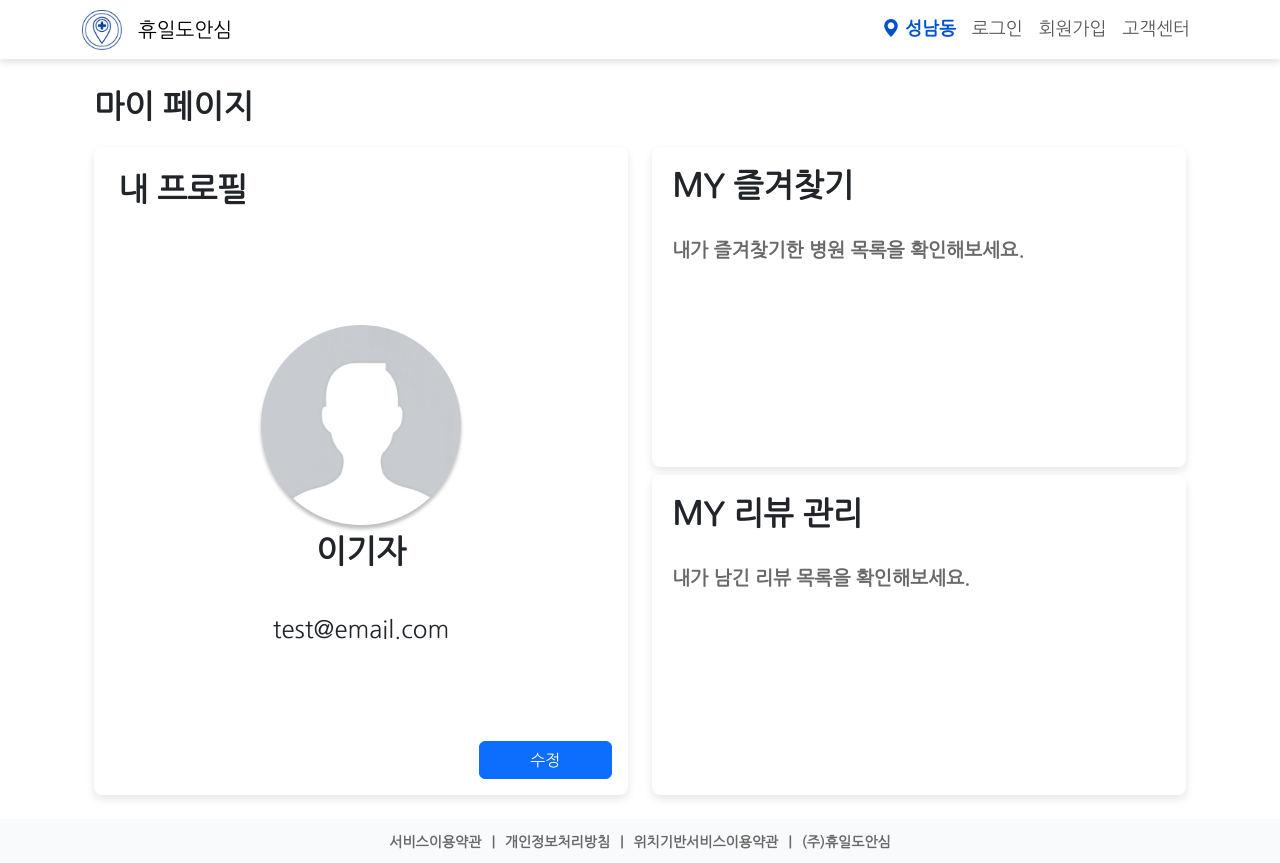
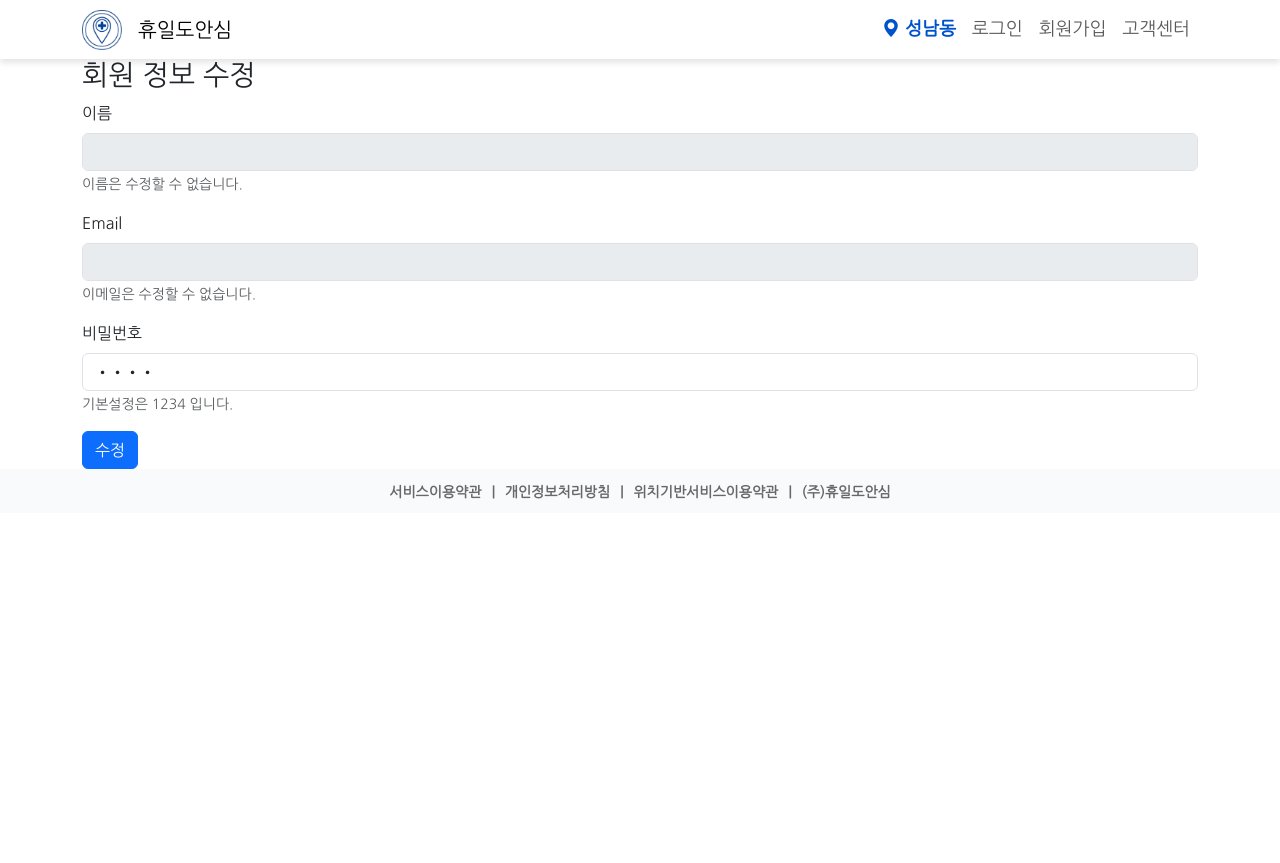
Before and after one commit to crystal-pak/Safeevenonholidays, a React (Create React App) app in the folder Safeevenonholidays-react/: page /mypage/modify/1 in a window 1280 px wide. After the commit the page ends 800 px from the top, so only its background shows below. Built offline with nearby package versions, Linux system fonts and the light colour scheme; a web font is replaced by a local one.

Commit message:
feat: 마이페이지 회원 수정 기능 추가

```diff
--- a/Safeevenonholidays-react/src/App.js
+++ b/Safeevenonholidays-react/src/App.js
@@ -44,7 +44,8 @@ function App() {
           <Route path="modify" element={<KakaoModifyPage />}  />
         </Route>
 
-        <Route path="/mypage/" element={<MyPage />}>
+        <Route path="/mypage/">
+          <Route index element={<MyPage />} />
           <Route path="modify/:id" element={<Modify />} />
           <Route path="myreviews/:id" element={<MyReviews />} />
           <Route path="myfavorites/:id" element={<MyFavorites />} />
--- a/Safeevenonholidays-react/src/MyPage/Modify.js
+++ b/Safeevenonholidays-react/src/MyPage/Modify.js
@@ -1,8 +1,15 @@
 import React from 'react'
+import MyPageModifyComponent from '../component/mypage/MyPageModifyComponent'
+import { useParams } from 'react-router-dom'
 
 const Modify = () => {
+  const {id} = useParams()
+
   return (
-    <div>Modify</div>
+    <>
+    <h3>회원 정보 수정</h3>
+    <MyPageModifyComponent id={id} />
+    </>
   )
 }
 
--- a/Safeevenonholidays-react/src/MyPage/MyPage.js
+++ b/Safeevenonholidays-react/src/MyPage/MyPage.js
@@ -1,8 +1,17 @@
 import React from 'react';
 import "../styles/main.css";
 import { Button, Row } from "react-bootstrap";
+import { useSelector } from 'react-redux'
+import { useNavigate } from 'react-router-dom';
 
 const MyPage = () => {
+  const loginState = useSelector(state => state.loginSlice)
+  const navigate = useNavigate()
+
+  const handleClickModify = () => {
+    navigate(`/mypage/modify/${loginState.id}`)
+  }
+
   return (
     <>
       <div className="container mt-4 mb-4">
@@ -17,9 +26,9 @@ const MyPage = () => {
                   alt='userprofile'
                   className="mypage-card-img"
                 />
-                <h5 className="mypage-card-title">이기자</h5>
-                <p className="mypage-card-text">test@email.com</p>
-                <Button variant="primary" className="position-absolute bottom-0 end-0 mb-3 me-3 w-25">수정</Button>
+                <h5 className="mypage-card-title">{loginState.name}</h5>
+                <p className="mypage-card-text">{loginState.email}</p>
+                <Button variant="primary" className="position-absolute bottom-0 end-0 mb-3 me-3 w-25" onClick={handleClickModify}>수정</Button>
               </div>
             </div>
           </div>
--- a/Safeevenonholidays-react/src/component/member/SignupComponent.js
+++ b/Safeevenonholidays-react/src/component/member/SignupComponent.js
@@ -9,7 +9,7 @@ const initState = {
     email : "",
     password: "",
     social : false,
-    roleNames : ["USER"]
+    roleNames : []
   }
 
 const SignupComponent = () => {
@@ -18,13 +18,8 @@ const SignupComponent = () => {
   const {moveToLogin} = useCustomLogin()
 
   const handleChangeMember = (e) => {
-    const { name, value } = e.target;
-
-    setMember((prevMember) => ({
-      ...prevMember,
-      [name]: value,
-      ...(name === "name" && { nickName: value }), // Auto-update nickName
-    }));
+    member[e.target.name] = e.target.value
+    setMember({...member})
   }
 
   const handleClickAdd = () => {
--- /dev/null
+++ b/Safeevenonholidays-react/src/component/mypage/MyPageModifyComponent.js
@@ -0,0 +1,71 @@
+import React, { useState, useEffect } from 'react'
+import { useSelector } from 'react-redux'
+import { Button, Form } from 'react-bootstrap'
+import { modifyMember } from '../../api/memberApi'
+import useCustomLogin from '../../hooks/useCustomLogin'
+
+const initState = {
+    name: "",
+    nickName : "",
+    email : "",
+    password: "",
+    social : false,
+    roleNames : []
+  }
+
+const MyPageModifyComponent = () => {
+  const [member, setMember] = useState({...initState})
+  const loginState = useSelector(state => state.loginSlice)
+
+  const {moveToPath} = useCustomLogin()
+  const [result, setResult] = useState()
+
+  useEffect(() => {
+    setMember({...loginState, password: '1234'})
+    }, [loginState])
+
+  const handleChangeMember = (e) => {
+    member[e.target.name] = e.target.value
+    setMember({...member})
+  }
+
+  const handleClickModify = () => {
+     modifyMember(member).then(result => {
+          setResult("Modified")
+          moveToPath('/mypage')
+        })
+  }
+
+  return (
+    <>
+        <Form.Group className='mb-3' controlId='titleForm'>
+        <Form.Label>이름</Form.Label>
+        <Form.Control type={'text'} name='name' value={member.name} disabled />
+        <Form.Text className='text-muted'>
+            이름은 수정할 수 없습니다.
+        </Form.Text>
+        </Form.Group>
+
+        <Form.Group className='mb-3' controlId='contentForm'>
+        <Form.Label>Email</Form.Label>
+        <Form.Control type={'text'} name='email' value={member.email} disabled />
+        <Form.Text className='text-muted'>
+            이메일은 수정할 수 없습니다.
+        </Form.Text>
+        </Form.Group>
+
+        <Form.Group className='mb-3' controlId='contentForm'>
+        <Form.Label>비밀번호</Form.Label>
+        <Form.Control type={'password'} name='password' value={member.password} onChange={handleChangeMember} />
+        <Form.Text className='text-muted'>
+            기본설정은 1234 입니다.
+        </Form.Text>
+        </Form.Group>
+
+
+        <Button variant='primary' type='button' onClick={handleClickModify}>수정</Button>
+    </>
+  )
+}
+
+export default MyPageModifyComponent
```
Also changed, not shown: 2 other files (tests, documents, lock files or other folders).
